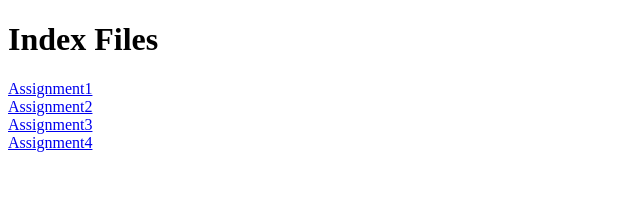
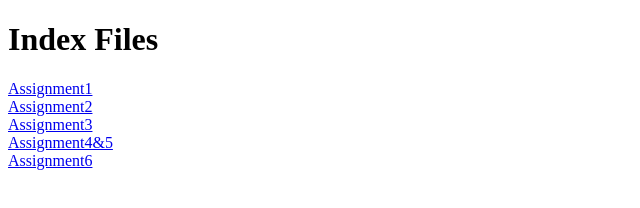
Before and after one commit to Kannimalathi27/MERNFULLSTACK, a plain HTML site: page index.html in a window 1280 px wide. Shown: the whole page, without its empty margins (0-640 px from the left). Drawn offline with Linux system fonts and the light colour scheme.

Commit message:
Index File

```diff
--- a/index.html
+++ b/index.html
@@ -10,6 +10,7 @@
     <a href="Assignment1.html" target="_blank">Assignment1</a><br>
     <a href="Assignment2.html" target="_blank">Assignment2</a><br>
     <a href="Assignment3.html" target="_blank">Assignment3</a><br>
-    <a href="Assignment4&5.html" target="_blank">Assignment4</a><br>
+    <a href="Assignment4&5.html" target="_blank">Assignment4&5</a><br>
+    <a href="Assignment6.html" target="_blank">Assignment6</a><br>
 </body>
 </html>
```
